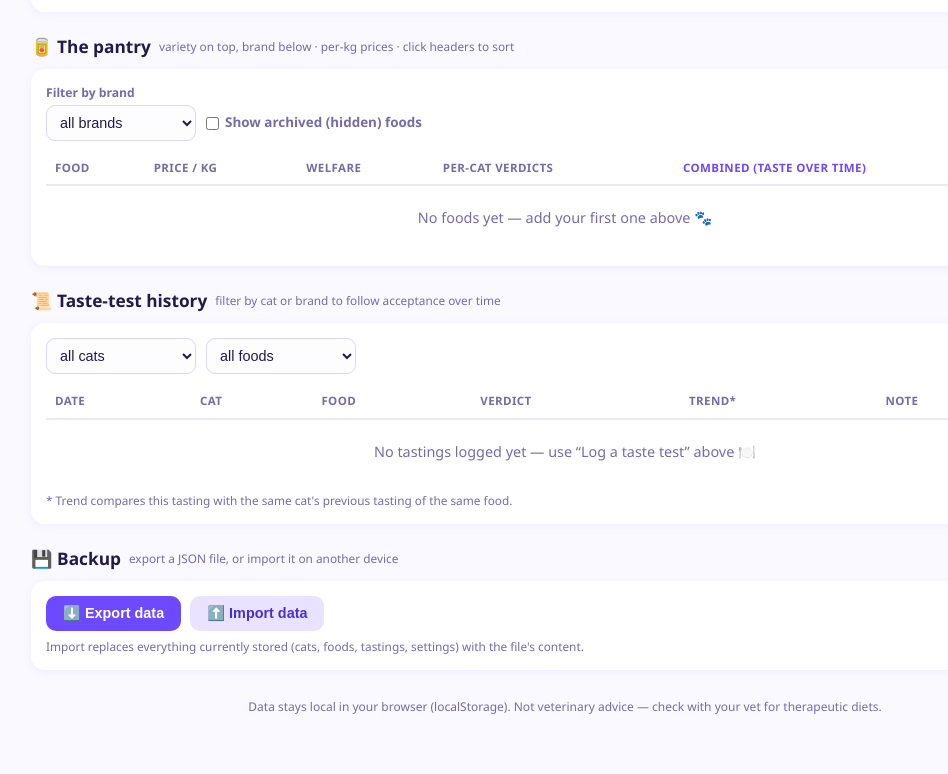
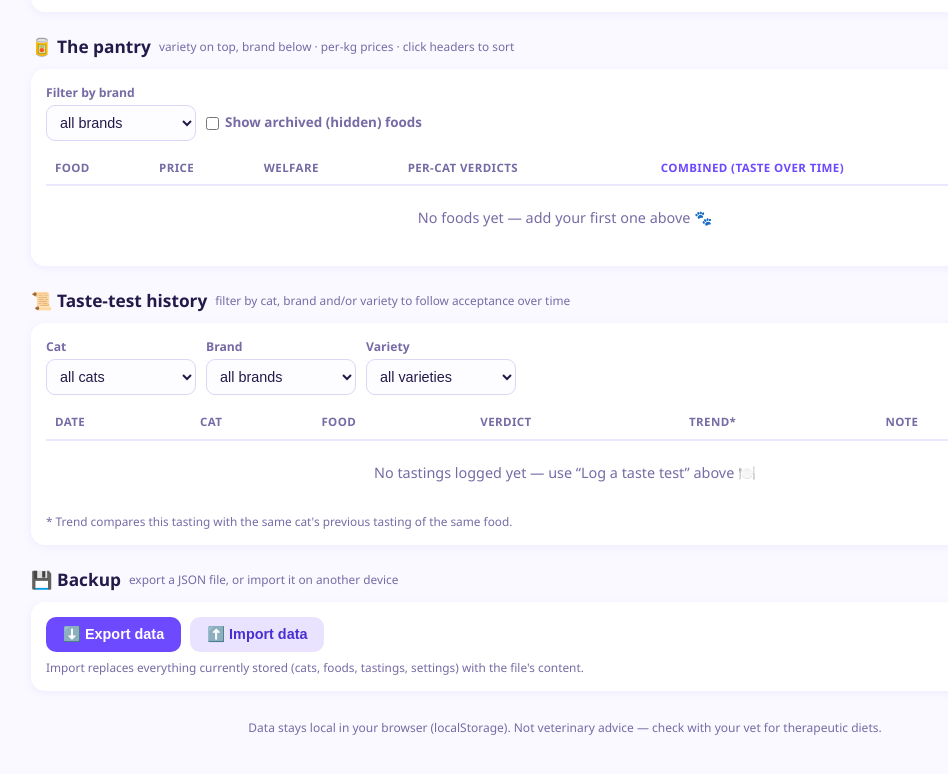
Before and after one commit to kemenyrenata/mitegyenakiscica, a plain HTML site: page index.html in a window 1280 px wide. Shown: the part 1323-2097 px from the top of the page, without its empty margins (75-1023 px from the left). Drawn offline with Linux system fonts and the light colour scheme.

Commit message:
Add files via upload

```diff
--- a/index.html
+++ b/index.html
@@ -52,7 +52,6 @@
   .food-name span{font-size:.75rem;color:var(--muted);}
   .price-cell{white-space:nowrap;}
   .price-cell .pkg{font-weight:700;}
-  .price-cell .pkg small{font-weight:400;color:var(--muted);}
   .price-cell .perkg{font-size:.76rem;color:var(--muted);}
   .badge{display:inline-block;padding:3px 9px;border-radius:999px;font-size:.76rem;font-weight:700;white-space:nowrap;}
   .badge.high{background:#e2f6ec;color:var(--green);}
@@ -199,7 +198,7 @@
       <table>
         <thead><tr>
           <th data-sort="name">Food</th>
-          <th data-sort="price">Price / kg</th>
+          <th data-sort="price">Price</th>
           <th data-sort="welfare">Welfare</th>
           <th data-sort="acceptance">Per-cat verdicts</th>
           <th data-sort="combined">Combined (taste over time)</th>
@@ -211,11 +210,21 @@
     <div class="empty" id="emptyMsg">No foods yet — add your first one above 🐾</div>
   </div>
 
-  <h2>📜 Taste-test history <span class="hint">filter by cat or brand to follow acceptance over time</span></h2>
+  <h2>📜 Taste-test history <span class="hint">filter by cat, brand and/or variety to follow acceptance over time</span></h2>
   <div class="panel">
     <div class="filters">
-      <select id="filterCat" onchange="renderHistory()"></select>
-      <select id="filterFood" onchange="renderHistory()"></select>
+      <div>
+        <label>Cat</label>
+        <select id="filterCat" onchange="renderHistory()"></select>
+      </div>
+      <div>
+        <label>Brand</label>
+        <select id="filterHistBrand" onchange="onHistBrandChange()"></select>
+      </div>
+      <div>
+        <label>Variety</label>
+        <select id="filterHistFood" onchange="renderHistory()"></select>
+      </div>
     </div>
     <div class="table-wrap">
       <table>
@@ -469,9 +478,12 @@ function renderPantry(){
       ? `${SHORT[Math.round(ts.avg)]} avg ${ts.avg.toFixed(1)} <small>(${ts.n} tasting${ts.n>1?'s':''})</small> → <b>${combined(f)}</b>/100`
       : `<small>no tastings yet · welfare ${welfareScore(f)}</small>`;
     const meta=[f.format,f.sizeG?f.sizeG+' g':''].filter(Boolean).join(' · ');
+    const priceCell = pi
+      ? `<span class="pkg">${pi.pkg}</span>${pi.perKg?`<br><span class="perkg">${pi.perKg}</span>`:''}`
+      : '–';
     return `<tr class="${f.archived?'archived-row':''}">
       <td class="food-name"><b>${esc(f.variety||'(no variety)')}</b><span>${esc(f.brand)}${meta?' — '+esc(meta):''}${f.archived?' · 🗄️ archived':''}</span></td>
-      <td class="price-cell">${pi?`<span class="pkg">${pi.pkg}${f.sizeG?` <small>/${f.sizeG} g ${f.currency==='EUR'?'€':'Ft'}</small>`:''}</span>${pi.perKg?`<br><span class="perkg">${pi.perKg}</span>`:''}`:'–'}</td>
+      <td class="price-cell">${priceCell}</td>
       <td>${scoreBadge(welfareScore(f))}</td>
       <td class="verdict-cell">${verdictCell}</td>
       <td>${combCell}</td>
@@ -485,9 +497,18 @@ function renderPantry(){
   document.querySelectorAll('th[data-sort]').forEach(th=>th.classList.toggle('sorted',th.dataset.sort===sortKey));
 }
 function renderHistory(){
-  const fc=document.getElementById('filterCat').value, ff=document.getElementById('filterFood').value;
-  const rows=[...logs].filter(l=>(!fc||l.catId===fc)&&(!ff||l.foodId===ff))
-    .sort((a,b)=>b.date.localeCompare(a.date)||b.created-a.created);
+  const fc=document.getElementById('filterCat').value;
+  const fb=document.getElementById('filterHistBrand').value;
+  const ff=document.getElementById('filterHistFood').value;
+  const rows=[...logs].filter(l=>{
+    if(fc && l.catId!==fc) return false;
+    if(ff && l.foodId!==ff) return false;
+    if(fb){
+      const f=foodById(l.foodId);
+      if(!f || f.brand!==fb) return false;
+    }
+    return true;
+  }).sort((a,b)=>b.date.localeCompare(a.date)||b.created-a.created);
   document.getElementById('emptyHistory').style.display=rows.length?'none':'block';
   document.getElementById('historyBody').innerHTML=rows.map(l=>{
     const c=catById(l.catId), f=foodById(l.foodId);
@@ -507,9 +528,34 @@ function refreshSelects(){
   document.getElementById('lBrand').innerHTML='<option value="">choose brand…</option>'+brands.map(b=>`<option>${esc(b)}</option>`).join('');
   document.getElementById('filterBrand').innerHTML='<option value="">all brands</option>'+[...new Set(foods.map(f=>f.brand))].sort().map(b=>`<option>${esc(b)}</option>`).join('');
   document.getElementById('filterCat').innerHTML='<option value="">all cats</option>'+cats.map(c=>`<option value="${c.id}">${esc(c.name)}</option>`).join('');
-  document.getElementById('filterFood').innerHTML='<option value="">all foods</option>'+foods.map(f=>`<option value="${f.id}">${esc(f.variety? f.variety+' — '+f.brand : f.brand)}</option>`).join('');
   document.getElementById('lCat').innerHTML='<option value="">choose cat…</option>'+cats.map(c=>`<option value="${c.id}">${esc(c.name)}</option>`).join('');
+  refreshHistFilters(true);
   fillVarieties(true);
+}
+function refreshHistFilters(keep){
+  const fbSel=document.getElementById('filterHistBrand');
+  const ffSel=document.getElementById('filterHistFood');
+  const prevB=keep?fbSel.value:'';
+  const prevF=keep?ffSel.value:'';
+  const histBrands=[...new Set(logs.map(l=>{const f=foodById(l.foodId);return f?f.brand:null;}).filter(Boolean))].sort();
+  fbSel.innerHTML='<option value="">all brands</option>'+histBrands.map(b=>`<option>${esc(b)}</option>`).join('');
+  fillHistVarieties();
+  if(prevB&&histBrands.includes(prevB)) fbSel.value=prevB;
+  fillHistVarieties();
+  if(prevF&&[...ffSel.options].some(o=>o.value===prevF)) ffSel.value=prevF;
+}
+function fillHistVarieties(){
+  const fb=document.getElementById('filterHistBrand').value;
+  const ffSel=document.getElementById('filterHistFood');
+  const pool=logs.map(l=>foodById(l.foodId)).filter(Boolean)
+    .filter(f=>!fb||f.brand===fb);
+  const uniq=[...new Map(pool.map(f=>[f.id,f])).values()]
+    .sort((a,b)=>a.brand.localeCompare(b.brand)||(a.variety||'').localeCompare(b.variety||''));
+  ffSel.innerHTML='<option value="">all varieties</option>'+uniq.map(f=>`<option value="${f.id}">${esc(f.variety? f.variety+' — '+f.brand : f.brand)}</option>`).join('');
+}
+function onHistBrandChange(){
+  fillHistVarieties();
+  renderHistory();
 }
 function fillVarieties(keep){
   const brand=document.getElementById('lBrand').value;
@@ -525,7 +571,7 @@ function renderStats(){
   document.getElementById('statLogs').textContent=logs.length;
   document.getElementById('statAvgScore').textContent=foods.length?Math.round(foods.reduce((s,f)=>s+welfareScore(f),0)/foods.length)+'/100':'–';
 }
-function renderAll(){ save(); renderCats(); renderPantry(); renderHistory(); renderStats(); }
+function renderAll(){ save(); renderCats(); renderPantry(); renderHistory(); renderStats(); refreshHistFilters(true); }
 
 document.querySelectorAll('th[data-sort]').forEach(th=>th.addEventListener('click',()=>{
   if(sortKey===th.dataset.sort) sortDir*=-1; else {sortKey=th.dataset.sort; sortDir=-1;}
```
